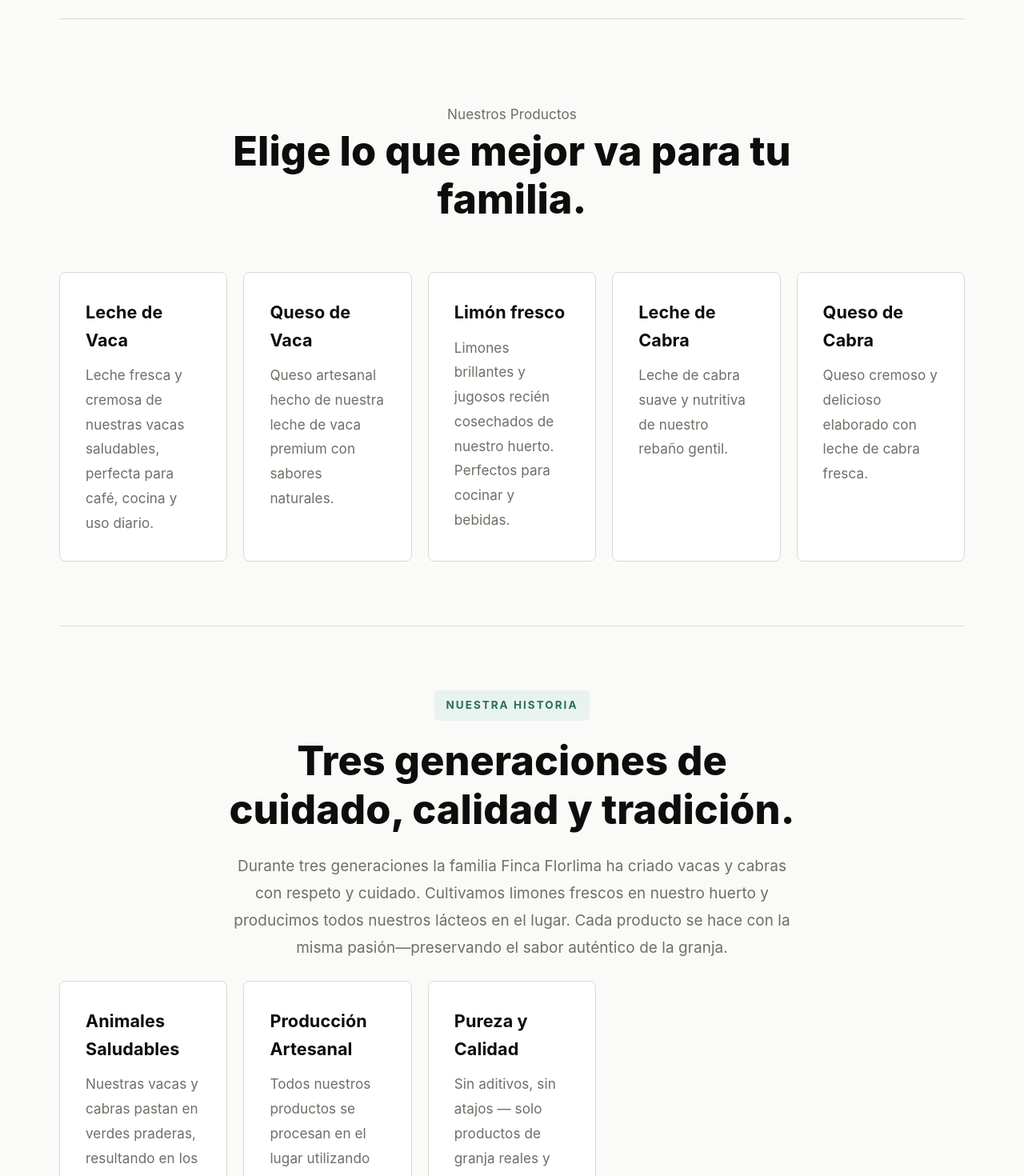
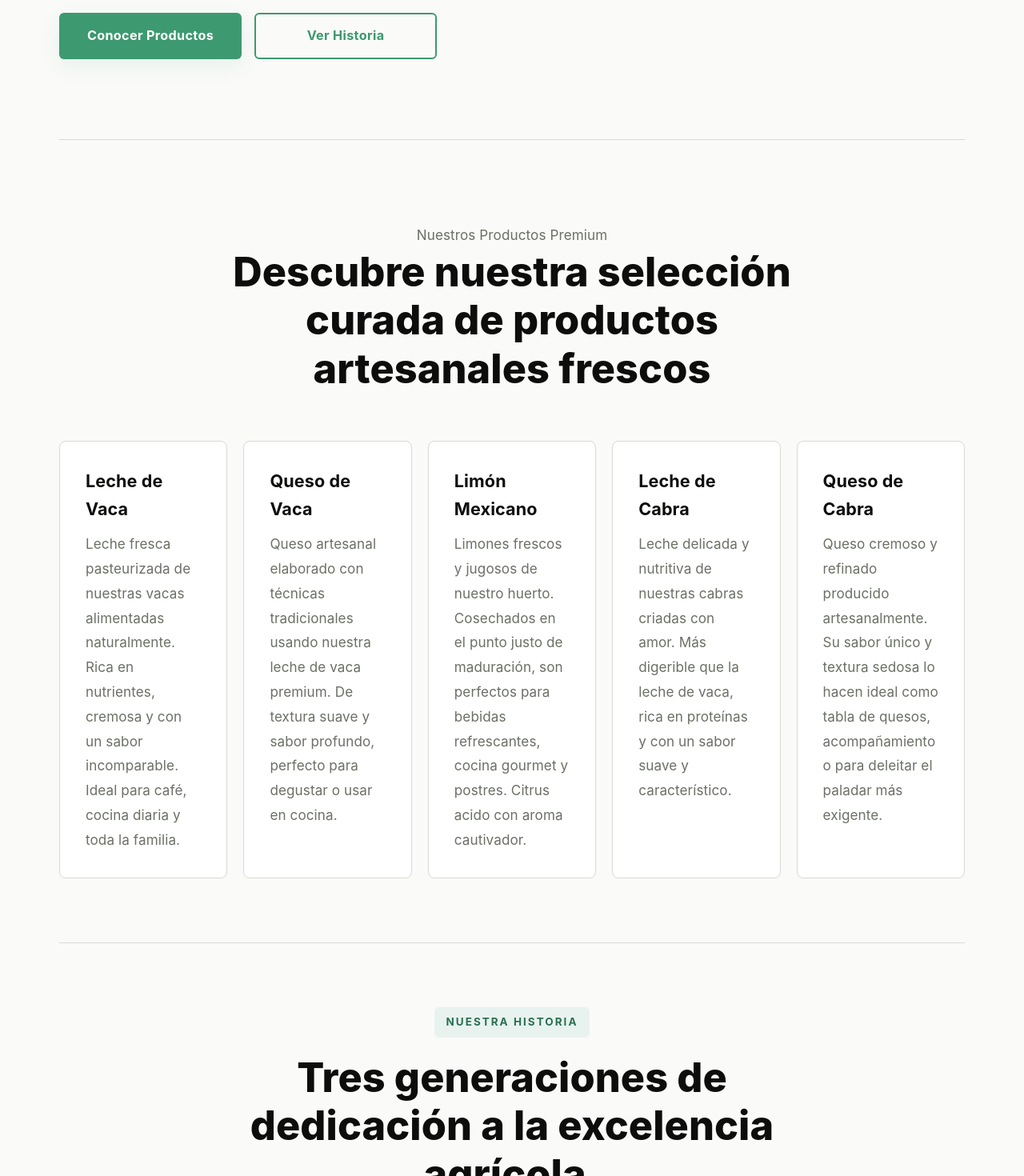
Before and after one commit to carlos23m/Flordelima, a React (Vite) app: page / in a window 1280 px wide. Shown: the part 1000-2470 px from the top of the page at 80% size. Built offline with nearby package versions, Linux system fonts and the light colour scheme.

Commit message:
Update and enhance all Spanish texts - professional descriptions for products, farm, location and history

```diff
--- a/src/App.jsx
+++ b/src/App.jsx
@@ -9,40 +9,40 @@
     navStory: 'Historia',
     navContact: 'Contacto',
     navLocation: 'Ubicación',
-    heroEyebrow: 'Productos Frescos',
-    heroTitle: 'Limón premium, leche y queso de la Finca Florlima.',
+    heroEyebrow: 'Productos Premium de la Finca',
+    heroTitle: 'Limón Mexicano, leche y queso artesanal de Finca Florlima',
     heroText:
-      'Finca Florlima es una finca familiar ubicada en la provincia de Limón, Costa Rica, dedicada a la producción agrícola y ganadera de alta calidad. Nuestro compromiso es ofrecer productos frescos, naturales y saludables, cultivados y producidos con prácticas responsables que respetan la naturaleza y el bienestar animal.',
-    viewMilk: 'Ver productos',
-    meetRanch: 'Conoce la granja',
-    freshOfferings: 'Nuestros Productos',
-    chooseMilk: 'Elige lo que mejor va para tu familia.',
+      'Bienvenido a Finca Florlima, una finca familiar con más de tres décadas de experiencia en la producción de alimentos de la más alta calidad. Ubicada en el corazón de Guacimo, Limón, nos especializamos en cultivar Limón Mexicano premium, así como producir leche y queso artesanal de vaca y cabra. Cada producto es elaborado con pasión, respeto por la naturaleza y el compromiso de llevar lo mejor de nuestra tierra a tu mesa.',
+    viewMilk: 'Conocer Productos',
+    meetRanch: 'Ver Historia',
+    freshOfferings: 'Nuestros Productos Premium',
+    chooseMilk: 'Descubre nuestra selección curada de productos artesanales frescos',
     wholeMilk: 'Leche de Vaca',
-    wholeMilkDesc: 'Leche fresca y cremosa de nuestras vacas saludables, perfecta para café, cocina y uso diario.',
+    wholeMilkDesc: 'Leche fresca pasteurizada de nuestras vacas alimentadas naturalmente. Rica en nutrientes, cremosa y con un sabor incomparable. Ideal para café, cocina diaria y toda la familia.',
     lowFatMilk: 'Queso de Vaca',
-    lowFatMilkDesc: 'Queso artesanal hecho de nuestra leche de vaca premium con sabores naturales.',
-    lactoseFreeMilk: 'Limón fresco',
-    lactoseFreeMilkDesc: 'Limones brillantes y jugosos recién cosechados de nuestro huerto. Perfectos para cocinar y bebidas.',
+    lowFatMilkDesc: 'Queso artesanal elaborado con técnicas tradicionales usando nuestra leche de vaca premium. De textura suave y sabor profundo, perfecto para degustar o usar en cocina.',
+    lactoseFreeMilk: 'Limón Mexicano',
+    lactoseFreeMilkDesc: 'Limones frescos y jugosos de nuestro huerto. Cosechados en el punto justo de maduración, son perfectos para bebidas refrescantes, cocina gourmet y postres. Citrus acido con aroma cautivador.',
     product4: 'Leche de Cabra',
-    product4Desc: 'Leche de cabra suave y nutritiva de nuestro rebaño gentil.',
+    product4Desc: 'Leche delicada y nutritiva de nuestras cabras criadas con amor. Más digerible que la leche de vaca, rica en proteínas y con un sabor suave y característico.',
     product5: 'Queso de Cabra',
-    product5Desc: 'Queso cremoso y delicioso elaborado con leche de cabra fresca.',
+    product5Desc: 'Queso cremoso y refinado producido artesanalmente. Su sabor único y textura sedosa lo hacen ideal como tabla de quesos, acompañamiento o para deleitar el paladar más exigente.',
     ranchStory: 'Nuestra Historia',
-    storyTitle: 'Tres generaciones de cuidado, calidad y tradición.',
+    storyTitle: 'Tres generaciones de dedicación a la excelencia agrícola.',
     storyText:
-      'Durante tres generaciones la familia Finca Florlima ha criado vacas y cabras con respeto y cuidado. Cultivamos limones frescos en nuestro huerto y producimos todos nuestros lácteos en el lugar. Cada producto se hace con la misma pasión—preservando el sabor auténtico de la granja.',
-    pastureFirst: 'Animales Saludables',
+      'Finca Florlima es el resultado de más de treinta años de pasión dedicados a la agricultura y ganadería sostenible. Desde nuestros inicios, la familia que corre esta finca ha mantenido un compromiso inquebrantable con la calidad y la sostenibilidad. Cultivamos Limón Mexicano en condiciones naturales, criamos nuestras vacas y cabras con respeto y cuidado, y procesamos todos nuestros productos en el lugar con métodos tradicionales que honran la artesanía. Cada generación ha aportado innovación responsable, transformando Florlima en un referente de confianza para familias que valoran la calidad verdadera y la procedencia de lo que consumen.',
+    pastureFirst: 'Animales con Bienestar',
     pastureFirstDesc:
-      'Nuestras vacas y cabras pastan en verdes praderas, resultando en los mejores sabores naturales.',
-    localCraft: 'Producción Artesanal',
-    localCraftDesc: 'Todos nuestros productos se procesan en el lugar utilizando métodos tradicionales.',
-    simpleIngredients: 'Pureza y Calidad',
-    simpleIngredientsDesc: 'Sin aditivos, sin atajos — solo productos de granja reales y honestos.',
-    contactPrompt: '¿Necesitas productos frescos para entrega o recogida?',
-    contactCTA: 'Contacta y te ayudaremos a elegir los productos ideales para tu familia.',
-    contactButton: 'Contactar Finca Florlima',
+      'Nuestras vacas y cabras pastan libremente en pasturas naturales y ecológicas. Un ambiente tranquilo, alimento de calidad y trato humano resultan en productos de sabor excepcional.',
+    localCraft: 'Elaboración Artesanal',
+    localCraftDesc: 'Cada producto es elaborado en nuestras instalaciones usando recetas tradicionales y técnicas que preservan la esencia genuina de nuestros ingredientes.',
+    simpleIngredients: 'Pureza Garantizada',
+    simpleIngredientsDesc: 'Cero aditivos sintéticos, cero conservantes innecesarios. Solo lo natural, lo honesto y lo delicioso que viene directamente de Finca Florlima a tu hogar.',
+    contactPrompt: '¿Listo para llevar lo mejor de Finca Florlima a tu mesa?',
+    contactCTA: 'Contactanos hoy para conocer nuestros productos, realizar pedidos especiales o visitar la finca. Marlen y su familia te recibirán con gusto para compartir la experiencia Florlima.',
+    contactButton: 'Contactar Ahora',
     locationTitle: 'Visita Finca Florlima',
-    locationSubtitle: 'Encuentranos en Guacimo, Limón, Costa Rica',
+    locationSubtitle: 'Nos ubicamos en Guacimo, Limón - el corazón verde de Costa Rica',
     locationAddress: 'Guacimo, Limón, Costa Rica',
     locationHours: 'Abierto por cita previa',
     locationPhone: '(+506) 8843-8492',
@@ -54,26 +54,26 @@
     galleryGoats: 'Cabras Gentiles',
     galleryGoatsDesc: 'Nuestras cabras producen la mejor leche y queso.',
     // Statistics section
-    statsTitle: '30 años de experiencia en la producción de leche, queso y limones de la más alta calidad',
+    statsTitle: 'Más de 30 años de experiencia produciendo los mejores limones, leche y queso artesanal de Costa Rica',
     stat1Title: '3 Generaciones',
-    stat1Desc: 'De tradición familiar y dedicación',
+    stat1Desc: 'De legado familiar y compromiso inquebrantable',
     stat2Title: '50+ Hectáreas',
-    stat2Desc: 'De pasturas orgánicas y huertos',
+    stat2Desc: 'De tierras cultivadas y pasturas naturales',
     stat3Title: '100% Natural',
-    stat3Desc: 'Sin aditivos ni químicos dañinos',
+    stat3Desc: 'Sin químicos sintéticos ni aditivos innecesarios',
     stat4Title: '5 Productos',
-    stat4Desc: 'De la más alta calidad artesanal',
+    stat4Desc: 'De excelencia artesanal verificada',
     // Values section
-    valuesTitle: 'Nuestro Compromiso',
+    valuesTitle: 'Lo Que Nos Define',
     familyValue: 'Tradición Familiar',
-    familyDesc: 'Tres generaciones de pasión por la excelencia',
-    qualityValue: 'Calidad Premium',
-    qualityDesc: 'Métodos tradicionales y cuidado artesanal',
-    sustainValue: 'Sostenibilidad',
-    sustainDesc: 'Respeto por la naturaleza y el bienestar animal',
+    familyDesc: 'Treinta años de historia, tres generaciones de pasión por entregar lo mejor a nuestros clientes.',
+    qualityValue: 'Excelencia Artesanal',
+    qualityDesc: 'Métodos probados, recetas tradicionales y atención al detalle en cada paso de la producción.',
+    sustainValue: 'Sostenibilidad Real',
+    sustainDesc: 'Respeto genuino por el ambiente, bienestar animal y prácticas responsables con la tierra.',
     // Social media section
     socialTitle: 'Síguenos en Redes Sociales',
-    socialSubtitle: 'Conecta con Finca Florlima y entérate de nuestras últimas noticias',
+    socialSubtitle: 'Entérate de nuestras novedades, comparte momentos de la finca y conecta con la comunidad Florlima',
     facebook: 'Facebook',
     instagram: 'Instagram',
     whatsapp: 'WhatsApp',
```
